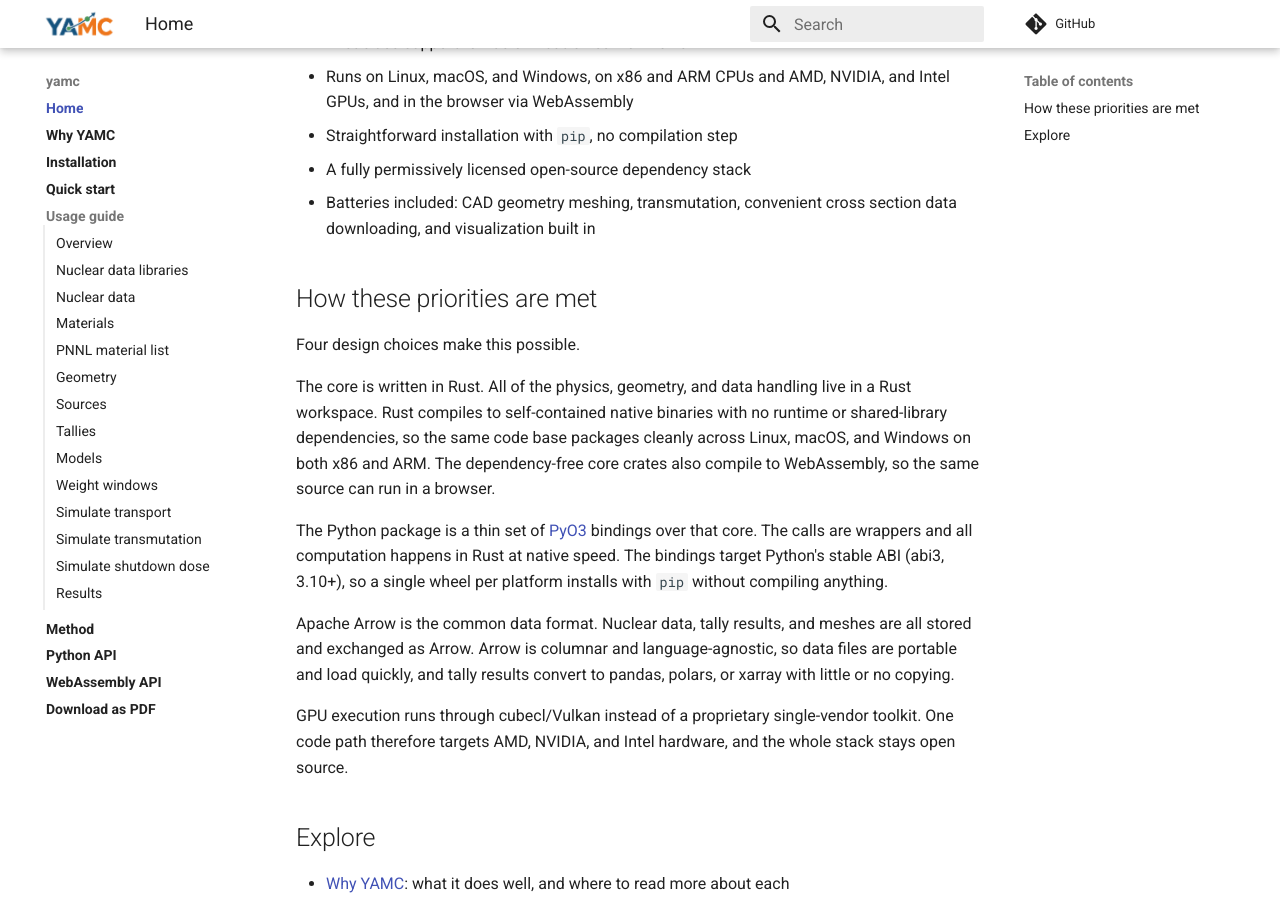
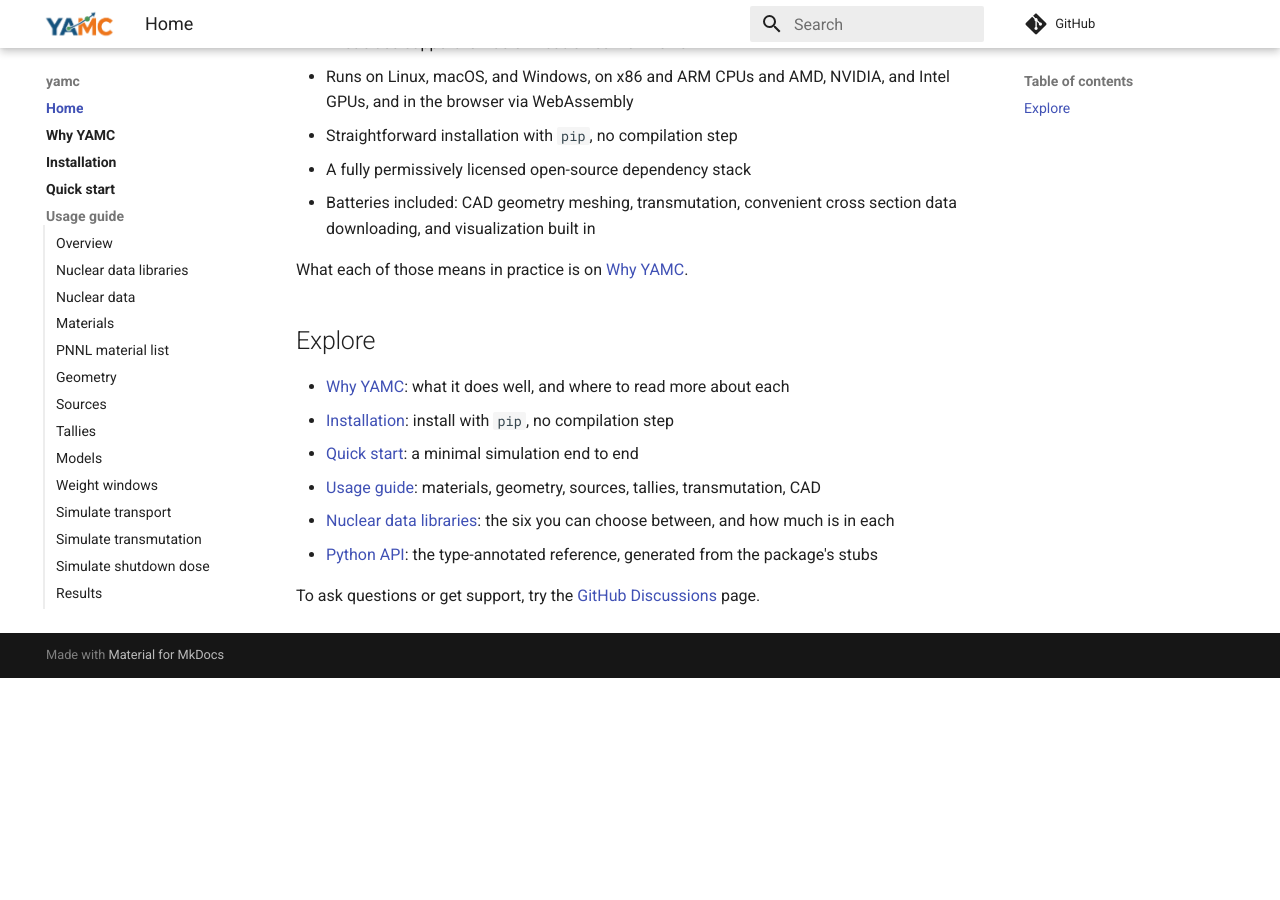
Before and after one commit to fusion-neutronics/yamc, an MkDocs documentation site: the page built from docs/index.md, in a window 1280 px wide and 900 px high, scrolled down 351 px. Built offline with MkDocs 1.6.1 and Material for MkDocs 9.7.7, drawn with Linux system fonts in a browser that asks for light colours; comment, search, counter and statistics services are not loaded; after the commit the page ends 1029 px from its top, so only the background shows below that.

Commit message:
concise start screen

```diff
--- a/docs/index.md
+++ b/docs/index.md
@@ -15,27 +15,7 @@ YAMC's priorities are:
 - A fully permissively licensed open-source dependency stack
 - Batteries included: CAD geometry meshing, transmutation, convenient cross section data downloading, and visualization built in
 
-## How these priorities are met
-
-Four design choices make this possible.
-
-The core is written in Rust. All of the physics, geometry, and data handling live in a
-Rust workspace. Rust compiles to self-contained native binaries with no runtime or shared-library
-dependencies, so the same code base packages cleanly across Linux, macOS, and Windows on both x86
-and ARM. The dependency-free core crates also compile to WebAssembly, so the same source can
-run in a browser.
-
-The Python package is a thin set of [PyO3](https://pyo3.rs) bindings over that core. The calls are
-wrappers and all computation happens in Rust at native speed. The bindings target
-Python's stable ABI (abi3, 3.10+), so a single wheel per platform installs with `pip` without
-compiling anything.
-
-Apache Arrow is the common data format. Nuclear data, tally results, and meshes are all stored and exchanged as Arrow. Arrow is columnar
-and language-agnostic, so data files are portable and load quickly, and tally results convert to
-pandas, polars, or xarray with little or no copying.
-
-GPU execution runs through cubecl/Vulkan instead of a proprietary single-vendor toolkit. One code
-path therefore targets AMD, NVIDIA, and Intel hardware, and the whole stack stays open source.
+What each of those means in practice is on [Why YAMC](why_yamc.md).
 
 ## Explore
 
```
Also changed, not shown: docs/why_yamc.md (+12 -5 lines).
